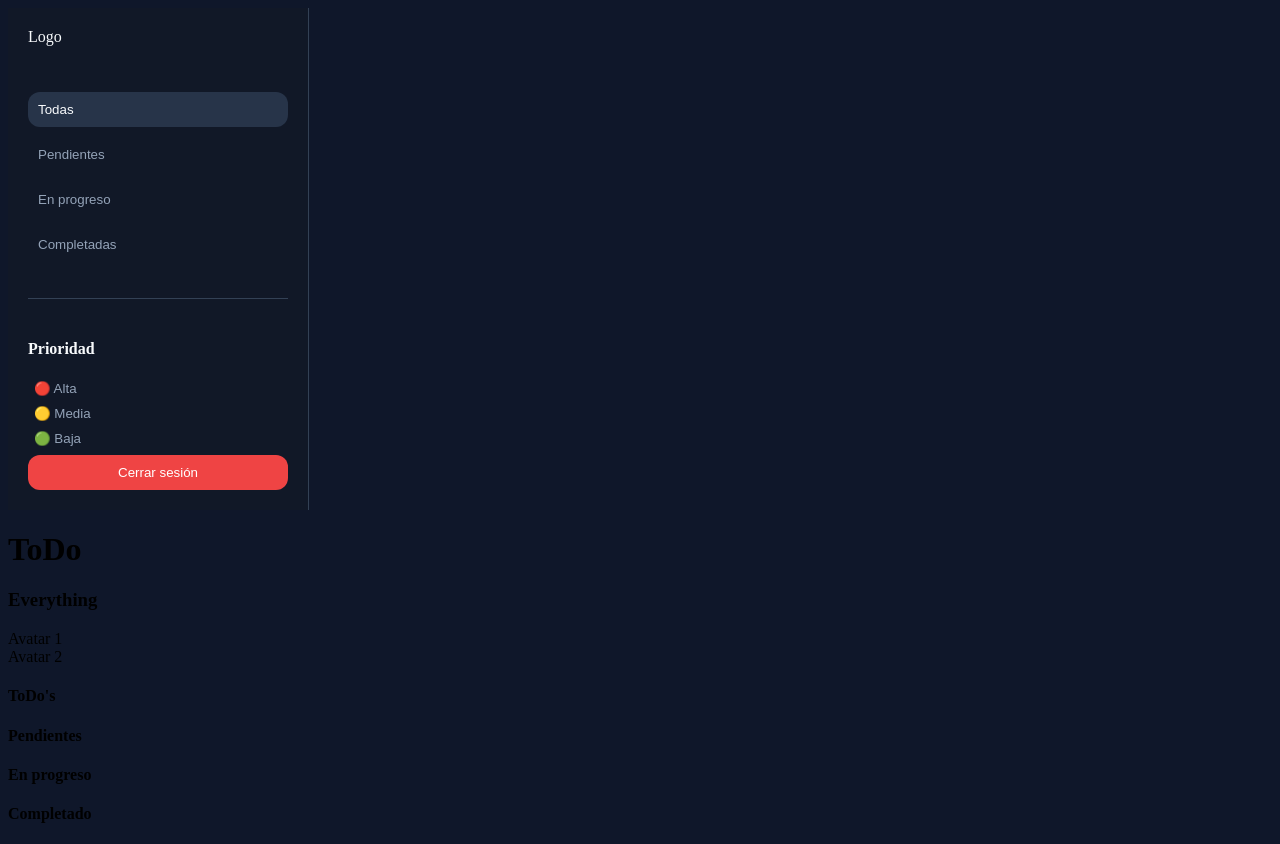
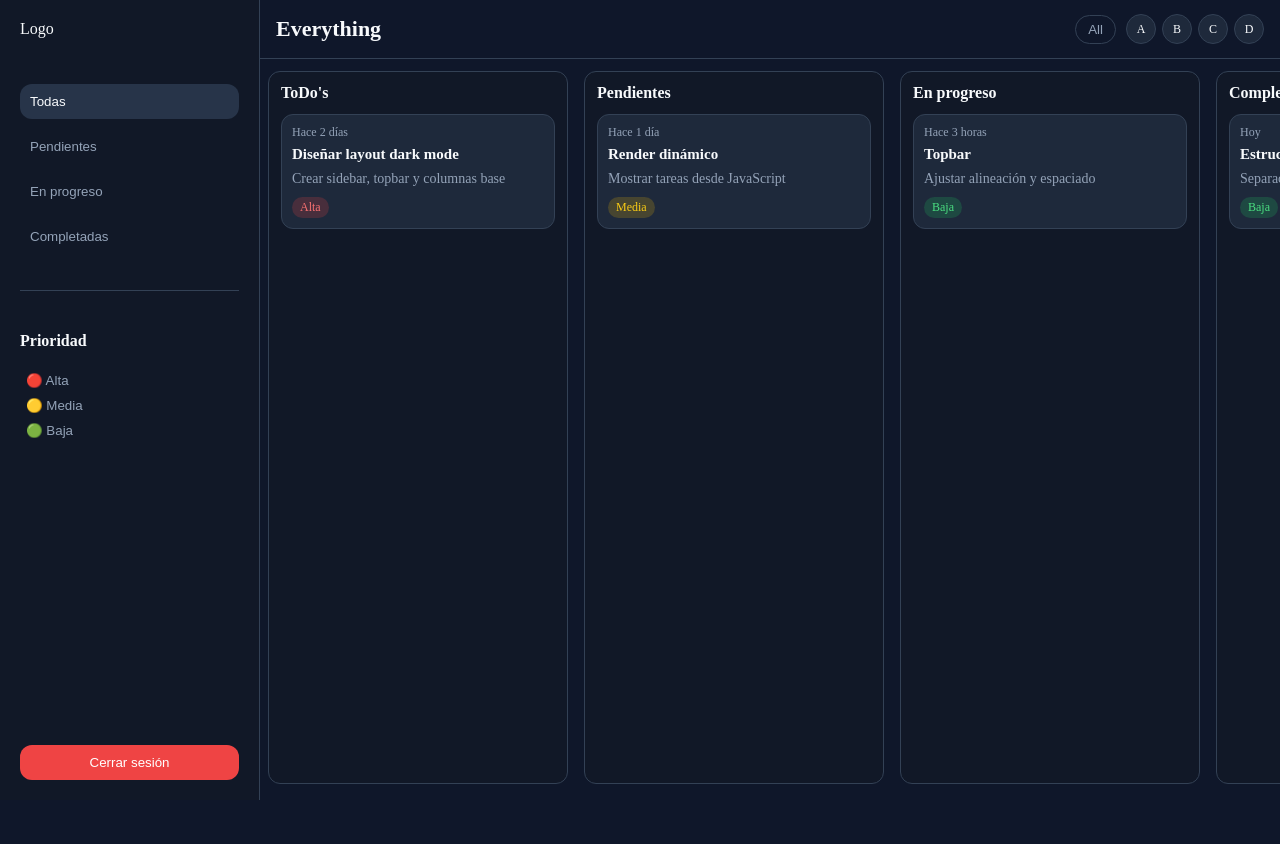
Before and after one commit to SamPerezCode/daskflow-dashboard, a website built with Vite: page index.html in a window 1280 px wide. After the commit the page ends 800 px from the top, so only its background shows below. Built offline with nearby package versions, Linux system fonts and the light colour scheme.

Commit message:
Agregar estructura y estilos para el tablero, tarjetas de tareas y barra superior en el dashboard

```diff
--- a/src/components/board/board.css
+++ b/src/components/board/board.css
@@ -0,0 +1,29 @@
+.container-board {
+  flex: 1;
+  min-width: 0;
+  display: flex;
+  gap: 16px;
+  overflow-x: auto;
+  padding: 12px 8px 16px;
+}
+
+.column {
+  flex: 0 0 300px;
+  background: var(--bg-sidebar);
+  border: 1px solid var(--border-color);
+  border-radius: var(--radius-md);
+  padding: 12px;
+}
+
+.column h4 {
+  margin: 0 0 12px;
+  color: var(--text-main);
+  font-size: 16px;
+}
+
+.cards-list {
+  display: flex;
+  flex-direction: column;
+  gap: 12px;
+  min-height: 40px;
+}
--- a/src/components/board/board.js
+++ b/src/components/board/board.js
@@ -1,21 +1,63 @@
+import "../board/board.css";
+import { createTaskCard } from "../task-card/task-card.js";
+
 export const createBoard = (element) => {
   element.innerHTML = `
     <section class="column" id="todos">
+      <h4>ToDo's</h4>
+      <div class="cards-list" id="list-todo"></div>
+    </section>
 
-      <h4>ToDo's</h4>
-      <div class="card-todo"></div>
-    </section>
     <section class="column" id="pending">
       <h4>Pendientes</h4>
-      <div class="card-pending"></div>
+      <div class="cards-list" id="list-pending"></div>
     </section>
+
     <section class="column" id="progress">
       <h4>En progreso</h4>
-      <div class="card-progress"></div>
+      <div class="cards-list" id="list-progress"></div>
     </section>
+
     <section class="column" id="done">
       <h4>Completado</h4>
-      <div class="card-done"></div>
+      <div class="cards-list" id="list-done"></div>
     </section>
   `;
+
+  const todoList = element.querySelector("#list-todo");
+  const pendingList = element.querySelector("#list-pending");
+  const progressList = element.querySelector("#list-progress");
+  const doneList = element.querySelector("#list-done");
+
+  if (!todoList || !pendingList || !progressList || !doneList) {
+    throw new Error("No se encontraron los contenedores de columnas");
+  }
+
+  createTaskCard(todoList, {
+    title: "Diseñar layout dark mode",
+    description: "Crear sidebar, topbar y columnas base",
+    createdAt: "Hace 2 días",
+    priority: "alta",
+  });
+
+  createTaskCard(pendingList, {
+    title: "Render dinámico",
+    description: "Mostrar tareas desde JavaScript",
+    createdAt: "Hace 1 día",
+    priority: "media",
+  });
+
+  createTaskCard(progressList, {
+    title: "Topbar",
+    description: "Ajustar alineación y espaciado",
+    createdAt: "Hace 3 horas",
+    priority: "baja",
+  });
+
+  createTaskCard(doneList, {
+    title: "Estructura inicial",
+    description: "Separación por módulos completada",
+    createdAt: "Hoy",
+    priority: "baja",
+  });
 };
--- a/src/components/task-card/task-card.css
+++ b/src/components/task-card/task-card.css
@@ -0,0 +1,47 @@
+.task-card {
+  background: var(--bg-card);
+  border: 1px solid var(--border-color);
+  border-radius: var(--radius-md);
+  padding: 10px;
+  color: var(--text-main);
+}
+
+.task-card__meta {
+  margin: 0 0 6px;
+  font-size: 12px;
+  color: var(--text-muted);
+}
+
+.task-card__title {
+  margin: 0 0 8px;
+  font-size: 15px;
+}
+
+.task-card__description {
+  margin: 0 0 10px;
+  font-size: 14px;
+  color: var(--text-muted);
+}
+
+.task-card__priority {
+  display: inline-block;
+  border-radius: 999px;
+  padding: 3px 8px;
+  font-size: 12px;
+  text-transform: capitalize;
+}
+
+.task-card__priority--alta {
+  background: rgba(239, 68, 68, 0.2);
+  color: #f87171;
+}
+
+.task-card__priority--media {
+  background: rgba(234, 179, 8, 0.2);
+  color: #facc15;
+}
+
+.task-card__priority--baja {
+  background: rgba(34, 197, 94, 0.2);
+  color: #4ade80;
+}
--- a/src/components/task-card/task-card.js
+++ b/src/components/task-card/task-card.js
@@ -0,0 +1,21 @@
+import "./task-card.css";
+
+/**
+ * @param {HTMLElement} element
+ * @param {{ title: string, description: string, createdAt: string, priority: "alta" | "media" | "baja" }} task
+ */
+export const createTaskCard = (element, task) => {
+  element.insertAdjacentHTML(
+    "beforeend",
+    `
+      <article class="task-card">
+        <p class="task-card__meta">${task.createdAt}</p>
+        <h5 class="task-card__title">${task.title}</h5>
+        <p class="task-card__description">${task.description}</p>
+        <span class="task-card__priority task-card__priority--${task.priority}">
+          ${task.priority}
+        </span>
+      </article>
+    `
+  );
+};
--- a/src/components/topbar/topbar.css
+++ b/src/components/topbar/topbar.css
@@ -0,0 +1,54 @@
+.topbar {
+  display: flex;
+  align-items: center;
+  justify-content: space-between;
+  gap: 12px;
+  padding: 14px 16px;
+  border-bottom: 1px solid var(--border-color);
+}
+
+.topbar-title {
+  margin: 0;
+  color: var(--text-main);
+  font-size: 22px;
+  font-weight: 600;
+}
+
+.topbar-right {
+  display: flex;
+  align-items: center;
+  gap: 10px;
+}
+
+.topbar-filter {
+  background: transparent;
+  color: var(--text-muted);
+  border: 1px solid var(--border-color);
+  border-radius: 999px;
+  padding: 6px 12px;
+  cursor: pointer;
+}
+
+.topbar-filter:hover {
+  color: var(--text-main);
+  border-color: var(--text-main);
+}
+
+.topbar-avatars {
+  display: flex;
+  align-items: center;
+  gap: 6px;
+}
+
+.avatar {
+  width: 30px;
+  height: 30px;
+  border-radius: 50%;
+  background: var(--bg-card);
+  border: 1px solid var(--border-color);
+  color: var(--text-main);
+  display: inline-flex;
+  align-items: center;
+  justify-content: center;
+  font-size: 12px;
+}
--- a/src/components/topbar/topbar.js
+++ b/src/components/topbar/topbar.js
@@ -1,13 +1,24 @@
-/**
- *
- * @param {HTMLDivElement} elemet
- */
-export const createTopbar = (elemet) => {
-  elemet.innerHTML = `
-      <h3>Everything</h3>
-      <div class="container-avatars" id="avatars">
-        <div>Avatar 1</div>
-        <div>Avatar 2</div>
+import "./topbar.css";
+
+export const createTopbar = (element) => {
+  if (!element) {
+    throw new Error("No se encontró el contenedor del topbar");
+  }
+
+  element.innerHTML = `
+    <div class="topbar-left">
+      <h3 class="topbar-title">Everything</h3>
+    </div>
+
+    <div class="topbar-right">
+      <button class="topbar-filter" type="button">All</button>
+
+      <div class="topbar-avatars" id="avatars">
+        <span class="avatar">A</span>
+        <span class="avatar">B</span>
+        <span class="avatar">C</span>
+        <span class="avatar">D</span>
       </div>
+    </div>
   `;
 };
--- a/src/styles/globals.css
+++ b/src/styles/globals.css
@@ -19,6 +19,22 @@
   --shadow-card: 0 10px 25px rgba(0, 0, 0, 0.25);
 }
 
+* {
+  box-sizing: border-box;
+}
+
+html,
+body,
+#app {
+  width: 100%;
+  min-height: 100vh;
+}
+
 body {
+  margin: 0;
   background-color: var(--bg-main);
 }
+
+#app {
+  display: flex;
+}
--- a/src/views/dashboard/dashboard-view.css
+++ b/src/views/dashboard/dashboard-view.css
@@ -0,0 +1,12 @@
+.container-main {
+  flex: 1;
+  min-width: 0;
+  display: flex;
+  flex-direction: column;
+}
+
+header {
+  display: flex;
+  flex-direction: column;
+  color: var(--text-main);
+}
--- a/src/views/dashboard/dashboard-view.js
+++ b/src/views/dashboard/dashboard-view.js
@@ -1,18 +1,18 @@
 import { createBoard } from "../../components/board/board";
 import { createSidebar } from "../../components/sidebar/sidebar";
 import { createTopbar } from "../../components/topbar/topbar";
+import "../dashboard/dashboard-view.css";
 
 export const createDashboard = (element) => {
   element.innerHTML = `
     <aside class="sidebar" id="sidebar">Sidebar</aside>
     <main class="container-main">
       <header>
-        <h1>ToDo</h1>
+      <div class="topbar">
+      </div>
       </header>
 
-      <div class="topbar">
 
-      </div>
       <div class='container-board'>
 
       </div>
@@ -35,7 +35,7 @@ export const createDashboard = (element) => {
   if (!board) {
     throw new Error("No existe board");
   }
+  createSidebar(sidebarAside);
   createBoard(board);
   createTopbar(topbar);
-  createSidebar(sidebarAside);
 };
```
Also changed, not shown: index.html (+4 -1 lines), src/style.css (deleted).
